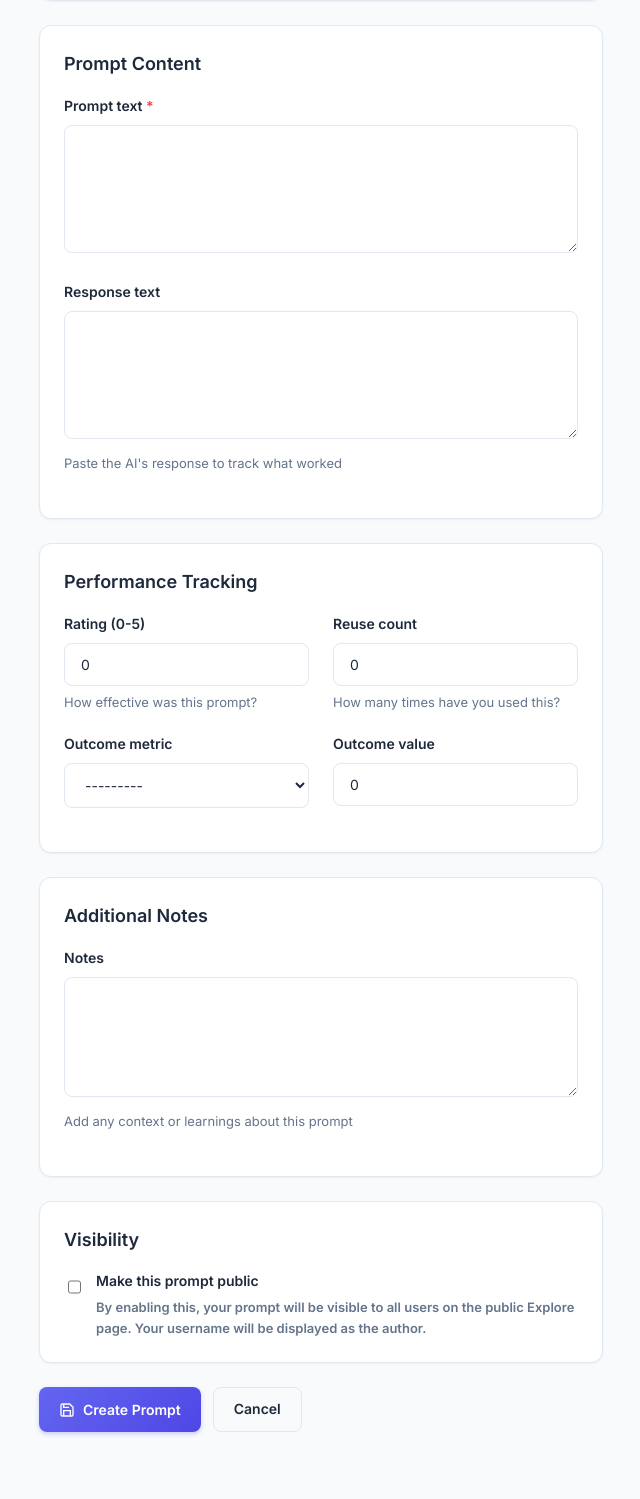
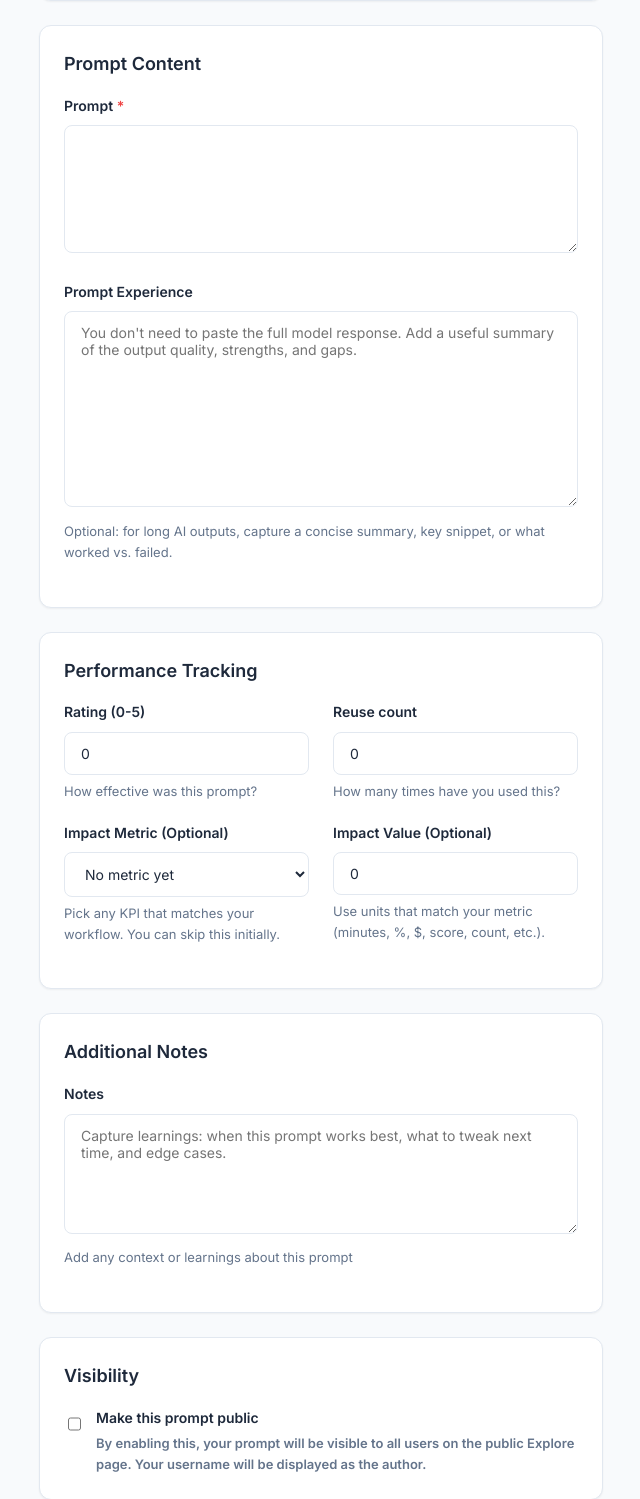
Before and after one commit to Abhinav-10/promptintel, a Django app: page /prompts/new/ in a window 1280 px wide. Shown: the part 641-2140 px from the top of the page, without its empty margins (25-665 px from the left). Before the commit the page ends 2076 px from the top, so only its background shows below. Run offline with Django 4.2, Linux system fonts and the light colour scheme; a user stored in the database is signed in; data comes from the database, SQL or seed files in the repository; both versions use the stored data as it was after the commit.

Commit message:
added changes to outcome of propmpt

```diff
--- a/apps/prompts/forms.py
+++ b/apps/prompts/forms.py
@@ -1,6 +1,6 @@
 from django import forms
 
-from .models import Prompt, Tag
+from .models import OutcomeMetric, Prompt, Tag
 
 
 class PromptForm(forms.ModelForm):
@@ -32,6 +32,55 @@ class PromptForm(forms.ModelForm):
 
     def __init__(self, *args, **kwargs):
         super().__init__(*args, **kwargs)
+
+        self.fields["prompt_text"].label = "Prompt"
+        self.fields["response_text"].label = "Prompt Experience"
+        self.fields["response_text"].required = False
+        self.fields["response_text"].help_text = (
+            "Optional: for long AI outputs, capture a concise summary, key snippet, "
+            "or what worked vs. failed."
+        )
+        self.fields["response_text"].widget.attrs.update(
+            {
+                "rows": 10,
+                "placeholder": (
+                    "You don't need to paste the full model response. "
+                    "Add a useful summary of the output quality, strengths, and gaps."
+                ),
+            }
+        )
+
+        self.fields["outcome_metric"].label = "Impact Metric (Optional)"
+        self.fields["outcome_metric"].required = False
+        self.fields["outcome_metric"].choices = [
+            ("", "No metric yet"),
+            (OutcomeMetric.TIME_SAVED, "Time Saved (minutes/hours)"),
+            (OutcomeMetric.TASKS_COMPLETED, "Tasks Completed"),
+            (OutcomeMetric.QUALITY_SCORE, "Quality Score (1-10)"),
+            (OutcomeMetric.ACCURACY, "Accuracy (%)"),
+            (OutcomeMetric.USER_SATISFACTION, "User Satisfaction (CSAT/NPS)"),
+            (OutcomeMetric.COST_SAVED, "Cost Saved"),
+            (OutcomeMetric.REVENUE, "Revenue Impact"),
+            (OutcomeMetric.VIEWS, "Views / Reach"),
+            (OutcomeMetric.CLICKS, "Action Clicks"),
+            (OutcomeMetric.LEADS, "Lead Generation"),
+            (OutcomeMetric.OTHER, "Custom Metric"),
+        ]
+
+        self.fields["outcome_value"].label = "Impact Value (Optional)"
+        self.fields["outcome_value"].required = False
+        self.fields["outcome_value"].widget.attrs.update(
+            {"placeholder": "Example: 120 (minutes), 8 (tasks), 4.6 (quality score)"}
+        )
+        self.fields["notes"].widget.attrs.update(
+            {
+                "placeholder": (
+                    "Capture learnings: when this prompt works best, "
+                    "what to tweak next time, and edge cases."
+                )
+            }
+        )
+
         if self.instance.pk:
             self.fields["tags_input"].initial = ", ".join(
                 self.instance.tags.values_list("name", flat=True)
@@ -42,6 +91,22 @@ class PromptForm(forms.ModelForm):
         if rating < 0 or rating > 5:
             raise forms.ValidationError("Rating must be between 0 and 5.")
         return rating
+
+    def clean(self):
+        cleaned_data = super().clean()
+        outcome_metric = cleaned_data.get("outcome_metric")
+        outcome_value = cleaned_data.get("outcome_value")
+
+        if outcome_metric and outcome_value is None:
+            self.add_error(
+                "outcome_value",
+                "Please add an impact value when an impact metric is selected.",
+            )
+
+        if not outcome_metric:
+            cleaned_data["outcome_value"] = 0
+
+        return cleaned_data
 
     def save(self, commit=True):
         instance = super().save(commit=False)
--- a/apps/prompts/models.py
+++ b/apps/prompts/models.py
@@ -22,12 +22,17 @@ class PromptSource(models.TextChoices):
 
 
 class OutcomeMetric(models.TextChoices):
-    VIEWS = "views", "Views"
-    CLICKS = "clicks", "Clicks"
-    LEADS = "leads", "Leads"
-    REVENUE = "revenue", "Revenue"
+    TASKS_COMPLETED = "tasks_completed", "Tasks Completed"
+    QUALITY_SCORE = "quality_score", "Quality Score"
+    ACCURACY = "accuracy", "Accuracy"
+    USER_SATISFACTION = "user_satisfaction", "User Satisfaction"
+    COST_SAVED = "cost_saved", "Cost Saved"
     TIME_SAVED = "time_saved", "Time Saved"
-    OTHER = "other", "Other"
+    REVENUE = "revenue", "Revenue Impact"
+    VIEWS = "views", "Views / Reach"
+    CLICKS = "clicks", "Action Clicks"
+    LEADS = "leads", "Lead Generation"
+    OTHER = "other", "Custom Metric"
 
 
 class Tag(UUIDModel, TimeStampedModel):
--- a/templates/prompts/prompt_detail.html
+++ b/templates/prompts/prompt_detail.html
@@ -56,8 +56,8 @@
 
         <div class="card">
             <div class="detail-section">
-                <h3>Response</h3>
-                <div class="detail-content">{{ prompt.response_text|default:"No response saved." }}</div>
+                <h3>Prompt Experience</h3>
+                <div class="detail-content">{{ prompt.response_text|default:"No prompt experience saved yet." }}</div>
             </div>
         </div>
 
--- a/templates/prompts/prompt_form.html
+++ b/templates/prompts/prompt_form.html
@@ -67,7 +67,7 @@
                 <div class="form-group">
                     <label class="form-label">{{ form.response_text.label }}</label>
                     {{ form.response_text }}
-                    <div class="form-hint">Paste the AI's response to track what worked</div>
+                    <div class="form-hint">{{ form.response_text.help_text }}</div>
                     {% if form.response_text.errors %}<div class="form-error">{{ form.response_text.errors }}</div>{% endif %}
                 </div>
             </div>
@@ -95,12 +95,14 @@
                     <div class="form-group">
                         <label class="form-label">{{ form.outcome_metric.label }}</label>
                         {{ form.outcome_metric }}
+                        <div class="form-hint">Pick any KPI that matches your workflow. You can skip this initially.</div>
                         {% if form.outcome_metric.errors %}<div class="form-error">{{ form.outcome_metric.errors }}</div>{% endif %}
                     </div>
 
                     <div class="form-group">
                         <label class="form-label">{{ form.outcome_value.label }}</label>
                         {{ form.outcome_value }}
+                        <div class="form-hint">Use units that match your metric (minutes, %, $, score, count, etc.).</div>
                         {% if form.outcome_value.errors %}<div class="form-error">{{ form.outcome_value.errors }}</div>{% endif %}
                     </div>
                 </div>
```
Also changed, not shown: README.md, apps/prompts/migrations/0003_alter_prompt_outcome_metric.py (added), db.sqlite3.
